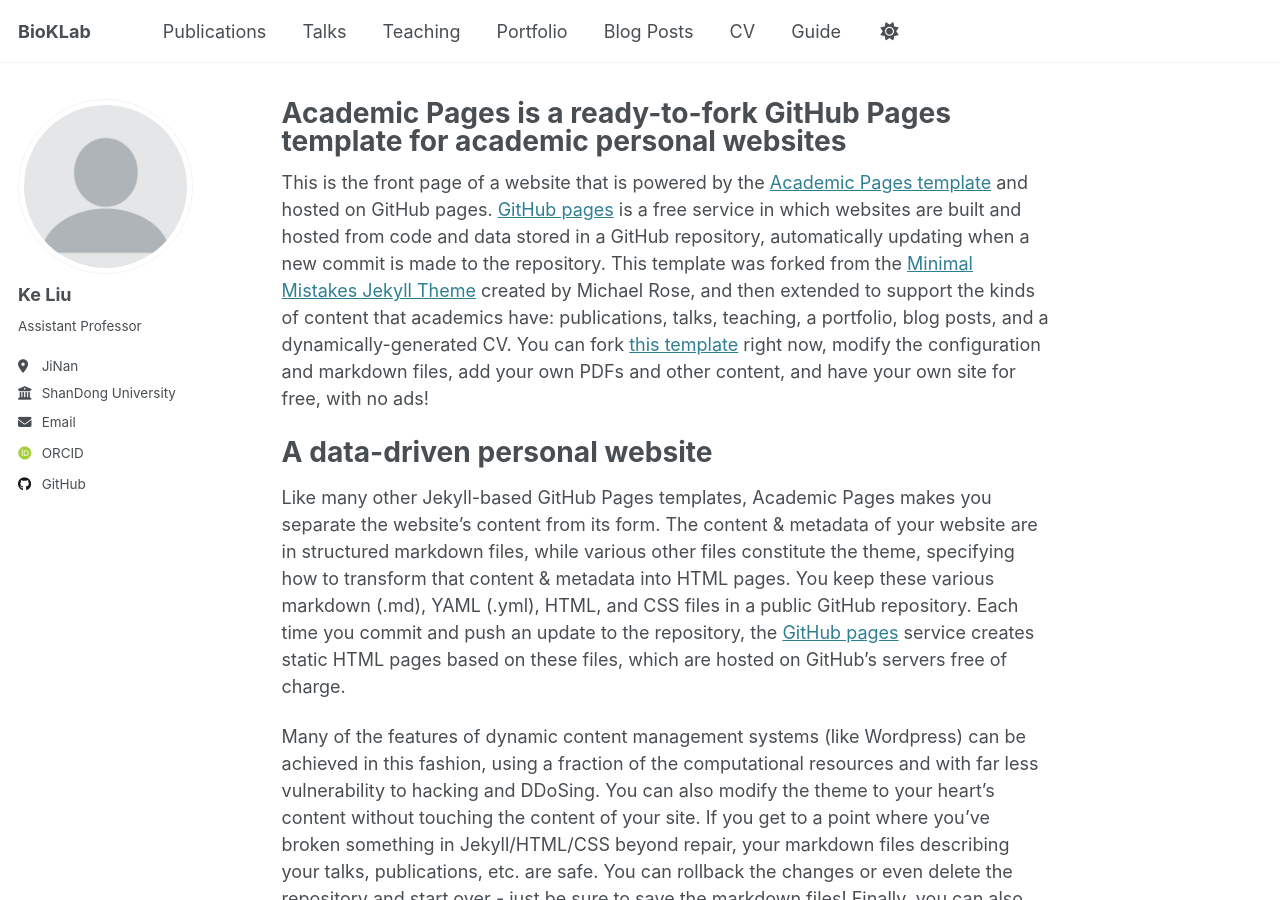
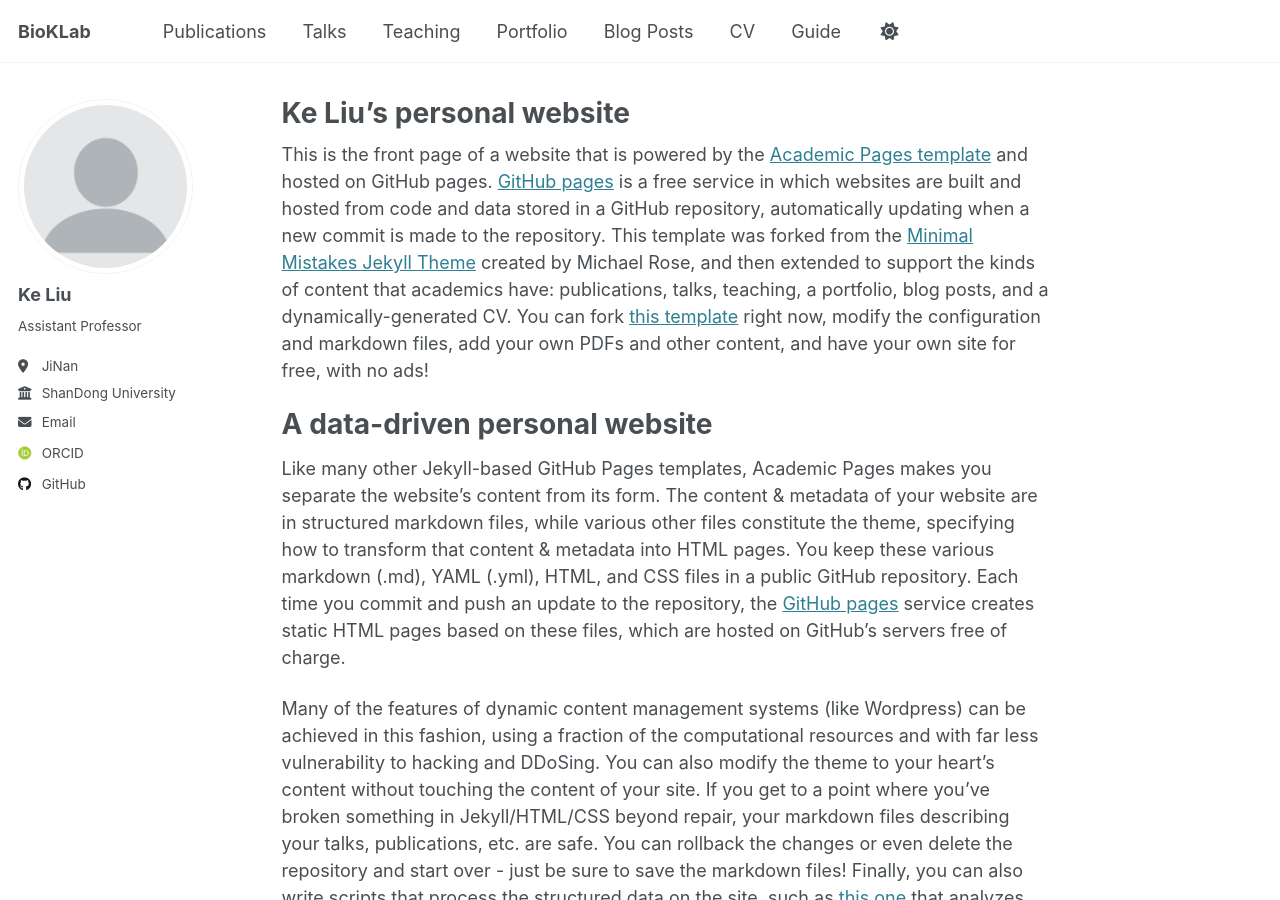
Before and after one commit to bioklab/bioklab.github.io, a Jekyll site: the page built from _pages/about.md, in a window 1280 px wide and 900 px high. Built offline with Jekyll 4.4.1, drawn with Linux system fonts in a browser that asks for light colours; some web fonts are replaced.

Commit message:
Update about.md

```diff
--- a/_pages/about.md
+++ b/_pages/about.md
@@ -1,6 +1,6 @@
 ---
 permalink: /
-title: "Academic Pages is a ready-to-fork GitHub Pages template for academic personal websites"
+title: "Ke Liu's personal website"
 author_profile: true
 redirect_from:
   - /about/
```
